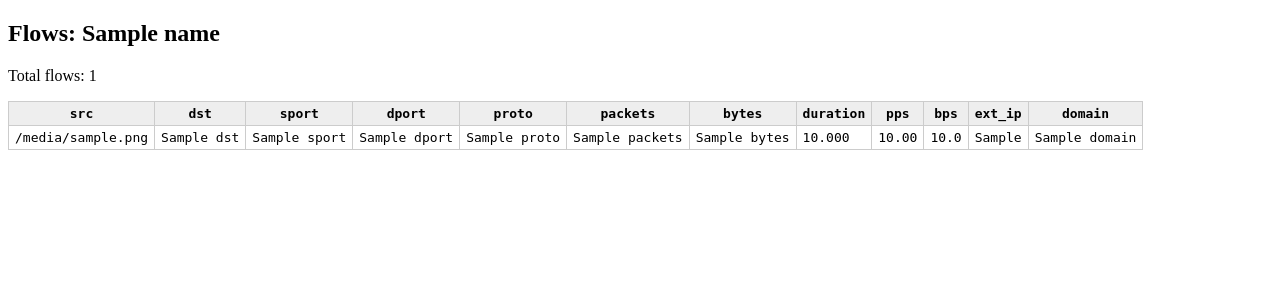
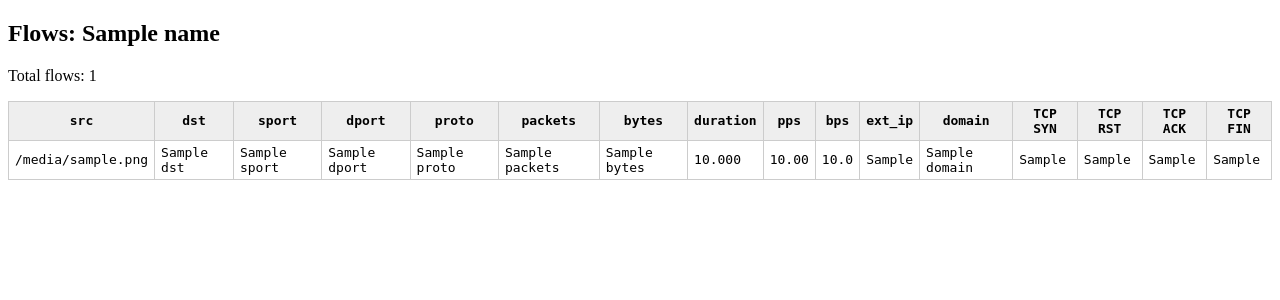
Before and after one commit to Transmittance/KeenEye-NetMonitor, a Flask app: template templates/pcap_view.html in a window 1280 px wide. Shown: the top 300 px of the page. Run offline with Flask 3, Linux system fonts and the light colour scheme; the template is opened without the code that fills it: most values are stand-ins (such as "Sample title", 1, 10 or a date in 2020).

Commit message:
update pcap view html

```diff
--- a/templates/pcap_view.html
+++ b/templates/pcap_view.html
@@ -27,6 +27,10 @@
         <th>bps</th>
         <th>ext_ip</th>
         <th>domain</th>
+        <th>TCP SYN</th>
+        <th>TCP RST</th>
+        <th>TCP ACK</th>
+        <th>TCP FIN</th>
     </tr>
 
     {% for f in flows %}
@@ -43,6 +47,10 @@
         <td>{{ "%.1f"|format(f.bps) }}</td>
         <td>{{ f.ext_ip or "" }}</td>
         <td>{{ f.domain or "" }}</td>
+        <td>{{ f.tcp_syn }}</td>
+        <td>{{ f.tcp_rst }}</td>
+        <td>{{ f.tcp_ack }}</td>
+        <td>{{ f.tcp_fin }}</td>
     </tr>
     {% endfor %}
 </table>
```
